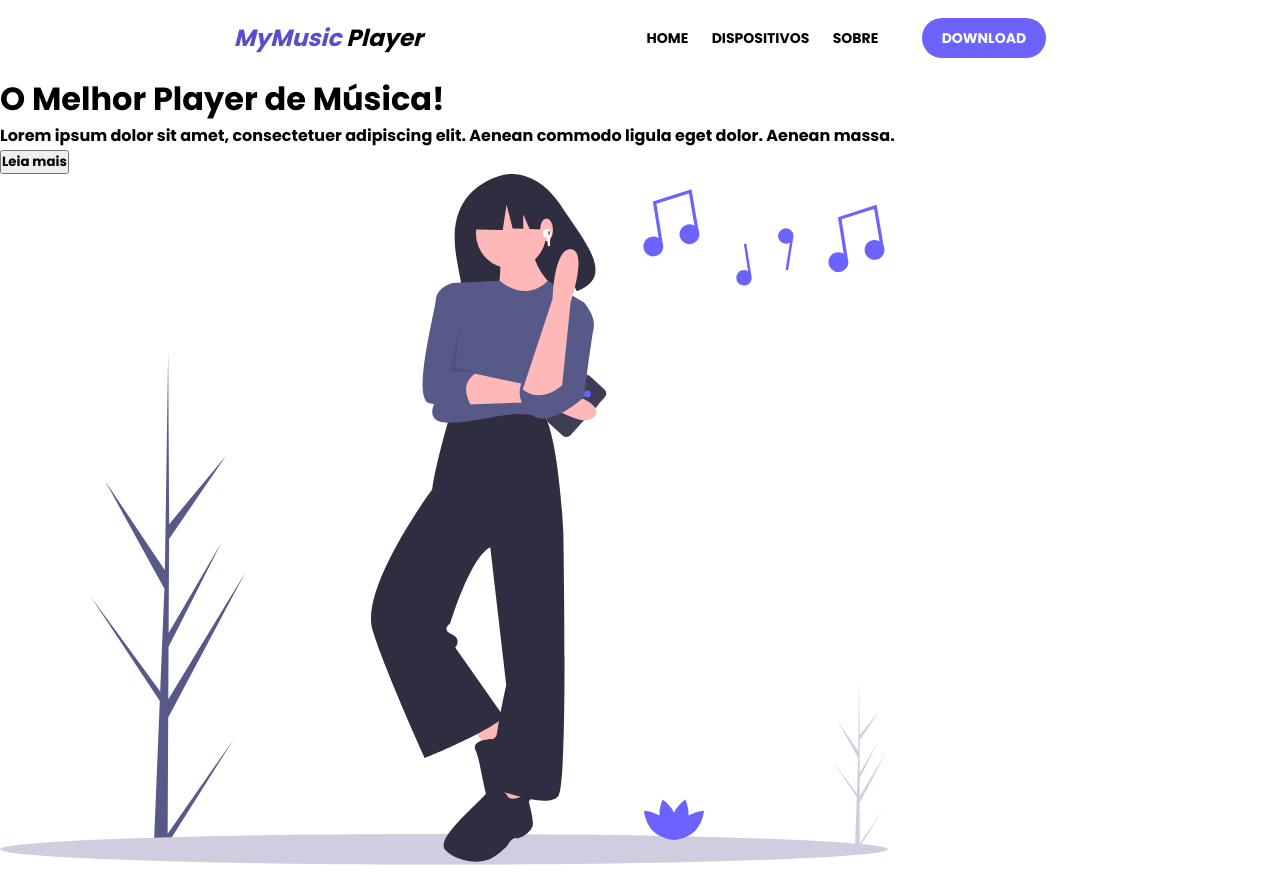
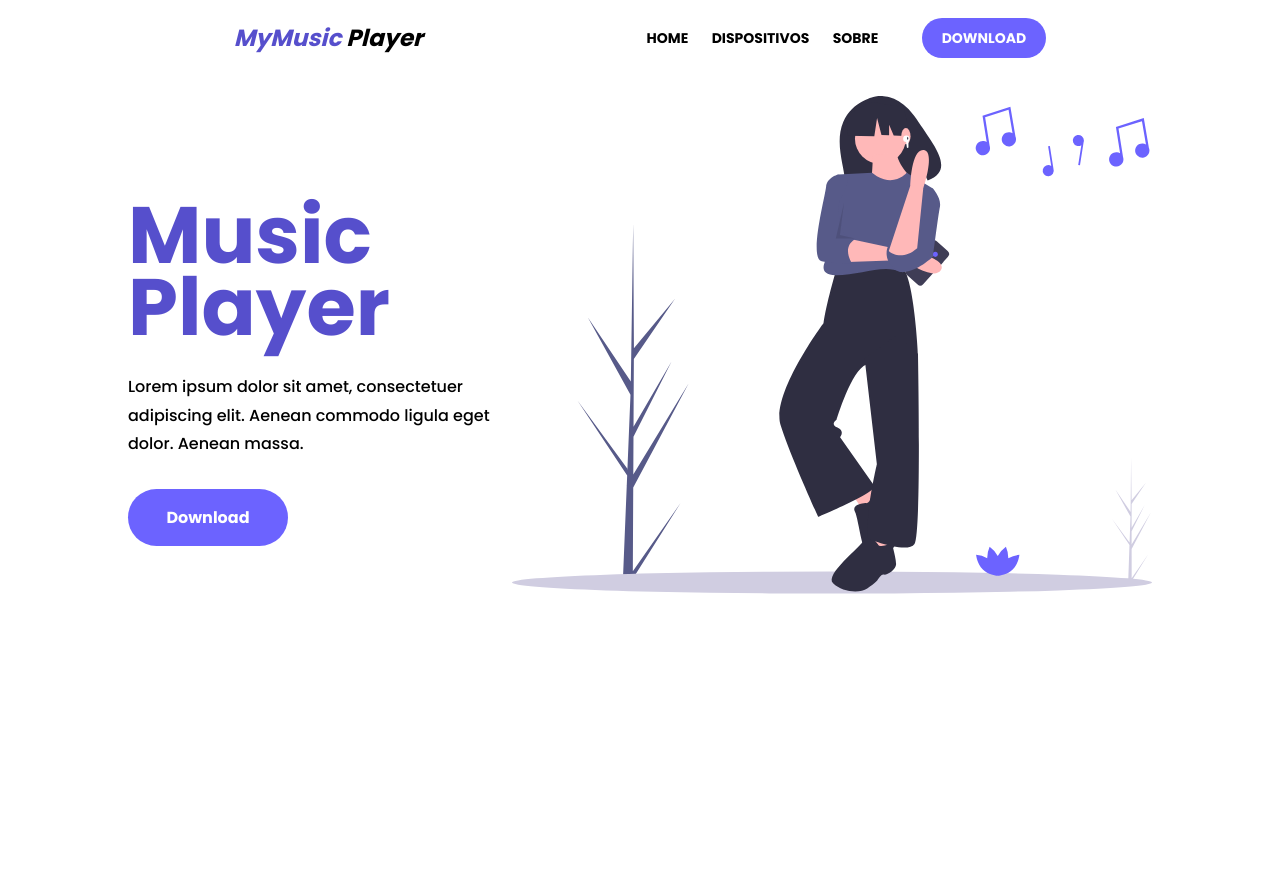
Before and after one commit to PedroBennesby/FCC-LandingPage, a plain HTML site: page index.html in a window 1280 px wide. After the commit the page ends 800 px from the top, so only its background shows below. Drawn offline with Linux system fonts and the light colour scheme.

Commit message:
finalizado css e html principais

```diff
--- a/index.html
+++ b/index.html
@@ -7,27 +7,27 @@
     <link rel="stylesheet" href="style.css" />
   </head>
   <body>
-    <div id="header">
+    <header id="header">
       <div id="logo">
         <h3><span>MyMusic</span> Player</h3>
       </div>
 
-      <nav>
-        <a href="#">HOME</a>
-        <a href="#">DISPOSITIVOS</a>
-        <a href="#">SOBRE</a>
-        <a href="#">DOWNLOAD</a>
+      <nav id="nav-bar">
+        <a class="nav-link" href="#button">HOME</a>
+        <a class="nav-link" href="#button">DISPOSITIVOS</a>
+        <a class="nav-link" href="#button">SOBRE</a>
+        <a class="nav-link" href="#button">DOWNLOAD</a>
       </nav>
-    </div>
+    </header>
 
     <div id="container">
       <div id="content-container">
-        <h1>O Melhor Player de Música!</h1>
+        <h1>Music Player</h1>
         <p>
           Lorem ipsum dolor sit amet, consectetuer adipiscing elit. Aenean
           commodo ligula eget dolor. Aenean massa.
         </p>
-        <button>Leia mais</button>
+        <button>Download</button>
       </div>
       <div id="bg-container">
         <svg
@@ -187,5 +187,7 @@
         </svg>
       </div>
     </div>
+
+    <script src="https://cdn.freecodecamp.org/testable-projects-fcc/v1/bundle.js"></script>
   </body>
 </html>
--- a/style.css
+++ b/style.css
@@ -46,8 +46,71 @@
   padding: 10px 20px;
   margin-left: 30px;
   border-radius: 30px;
+  transition: transform 250ms ease-in-out;
 }
 
 #header nav a:hover {
   opacity: 0.9;
+  transform: scale(1.1);
 }
+
+#container {
+  overflow: hidden;
+  display: flex;
+  flex-direction: row;
+  justify-content: center;
+  padding-top: 20px;
+  height: 575px;
+}
+
+#bg-container {
+  width: 50%;
+}
+
+#bg-container svg {
+  width: 100%;
+  height: 90%;
+}
+
+#content-container {
+  width: 30%;
+  display: flex;
+  flex-direction: column;
+  justify-content: center;
+}
+
+#content-container h1 {
+  color: #564fcc;
+  font-weight: 900;
+  font-size: 80px;
+  line-height: 0.9em;
+  margin-bottom: 30px;
+}
+
+#content-container p {
+  line-height: 1.8em;
+  font-weight: 500;
+}
+
+#content-container button {
+  border: none;
+  outline: none;
+  color: #fff;
+  background-color: #6c63ff;
+  padding: 16px 0px;
+  border-radius: 40px;
+  font-size: 16px;
+  width: 160px;
+  margin-top: 30px;
+  cursor: pointer;
+  transition: transform 250ms ease-in-out;
+}
+
+#content-container button:hover {
+  opacity: 0.9;
+  transform: scale(1.1);
+}
+
+#content-container button:active {
+  transform: scale(0.9);
+}
```
